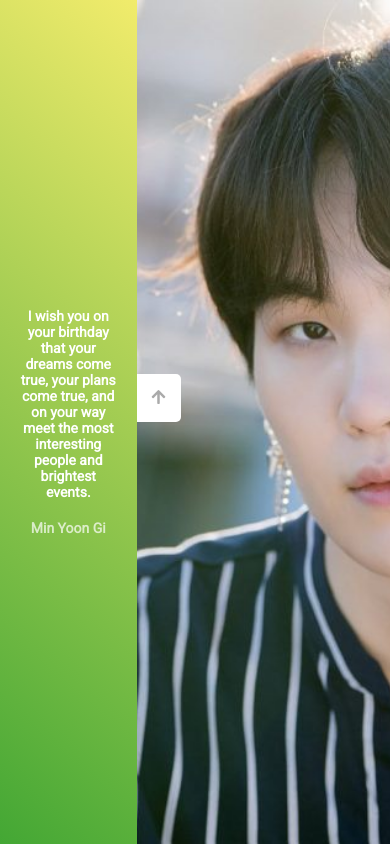
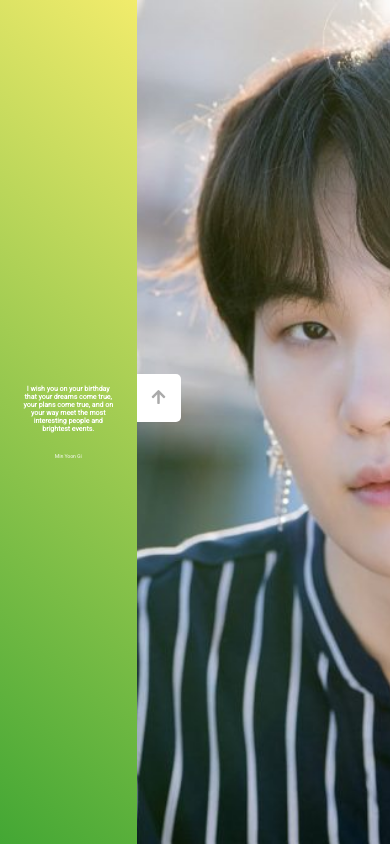
Before and after one commit to Ayturgan/Aiperi, a plain HTML site: page pages/second.html in a window 390 px wide. Drawn offline with Linux system fonts and the light colour scheme.

Commit message:
changуууe

```diff
--- a/css/style.css
+++ b/css/style.css
@@ -126,10 +126,10 @@ button:focus {
 
 @media (max-width: 500px) {
   h2 {
-    font-size: 14px;
+    font-size: 7px;
 
 }
   p {
-    font-size: 14px;
+    font-size: 5px;
   }
 }
```
